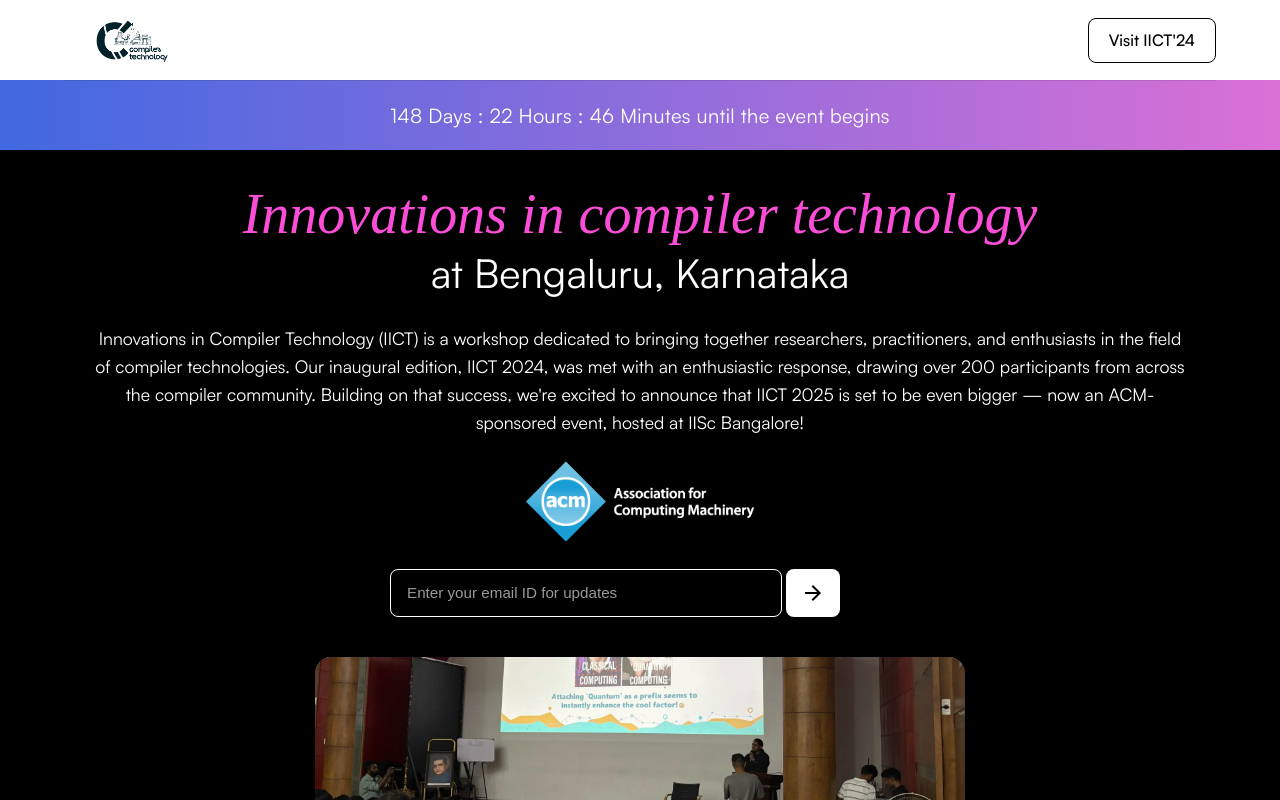
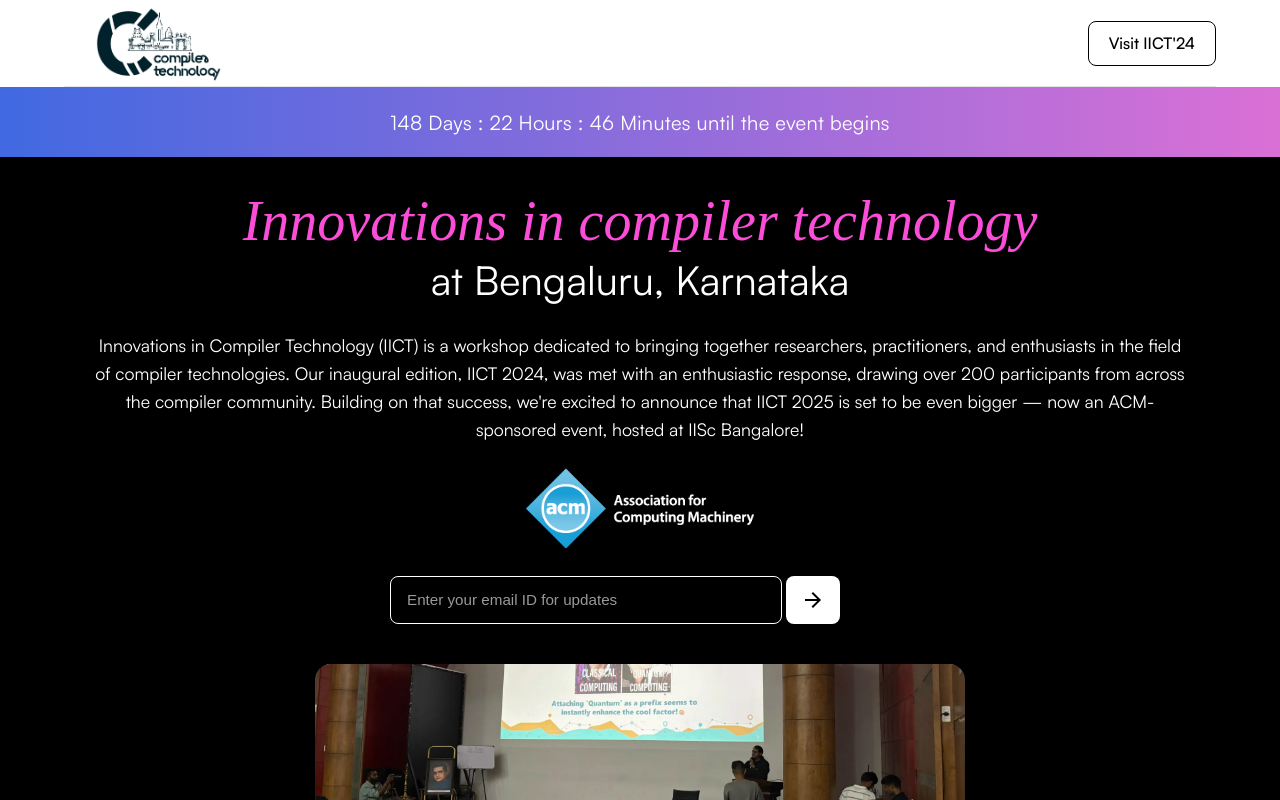
Before and after one commit to compilertech/compilertech-fe, a React (Vite) app: page / in a window 1280 px wide. Shown: the top 800 px of the page. Built offline with nearby package versions, Linux system fonts and the light colour scheme.

Commit message:
Increased logo size on header and updated maps location

```diff
--- a/src/components/2025Page/Hero.tsx
+++ b/src/components/2025Page/Hero.tsx
@@ -234,7 +234,7 @@ function Hero() {
                   {heroData.comingSoon}
                 </ComingSoonText>
                 <ComingSoonSubText
-                  href="https://g.co/kgs/vYhPH7F"
+                  href="https://maps.app.goo.gl/TjPoMzQyJysDPiAi8"
                   target="_blank"
                 >
                   {heroData.comingSoonSubText}
@@ -276,7 +276,7 @@ function Hero() {
               </ComingSoonText>
               <ComingSoonSubText
                 target="_blank"
-                href="https://g.co/kgs/vYhPH7F"
+                href="https://maps.app.goo.gl/TjPoMzQyJysDPiAi8"
               >
                 {heroData.comingSoonSubText}
               </ComingSoonSubText>
--- a/src/components/2025Page/NewHeader.tsx
+++ b/src/components/2025Page/NewHeader.tsx
@@ -65,7 +65,6 @@ const HeaderContainer = styled.header`
   top: 0;
   z-index: 100;
   padding: 0 5vw;
-  height: 80px;
 `;
 
 const HeaderContent = styled.div`
@@ -73,24 +72,21 @@ const HeaderContent = styled.div`
   align-items: center;
   justify-content: space-between;
   margin: 0;
-  height: 80px;
-
-  @media (max-width: ${MOBILE_BREAKPOINT}) {
-    padding: 0.75rem 0;
-  }
 `;
 
 const Logo = styled.div`
   cursor: pointer;
 
   img {
-    height: 45px;
+    height: 86px;
+    padding-top: 4px;
+    padding-bottom: 4px;
     vertical-align: middle;
     margin-left: 2rem;
 
     @media (max-width: ${MOBILE_BREAKPOINT}) {
       margin-left: 0;
-      height: 40px;
+      height: 70px;
     }
   }
 `;
--- a/src/components/2025Page/Venue.tsx
+++ b/src/components/2025Page/Venue.tsx
@@ -167,7 +167,9 @@ function Venue() {
             Address : IISc, CV Raman Rd, Bengaluru, Karnataka 560012
           </Address>
           <Button
-            onClick={() => window.open("https://g.co/kgs/vCEbtJ7", "_blank")}
+            onClick={() =>
+              window.open("https://maps.app.goo.gl/TjPoMzQyJysDPiAi8", "_blank")
+            }
           >
             View in Map
           </Button>
```
